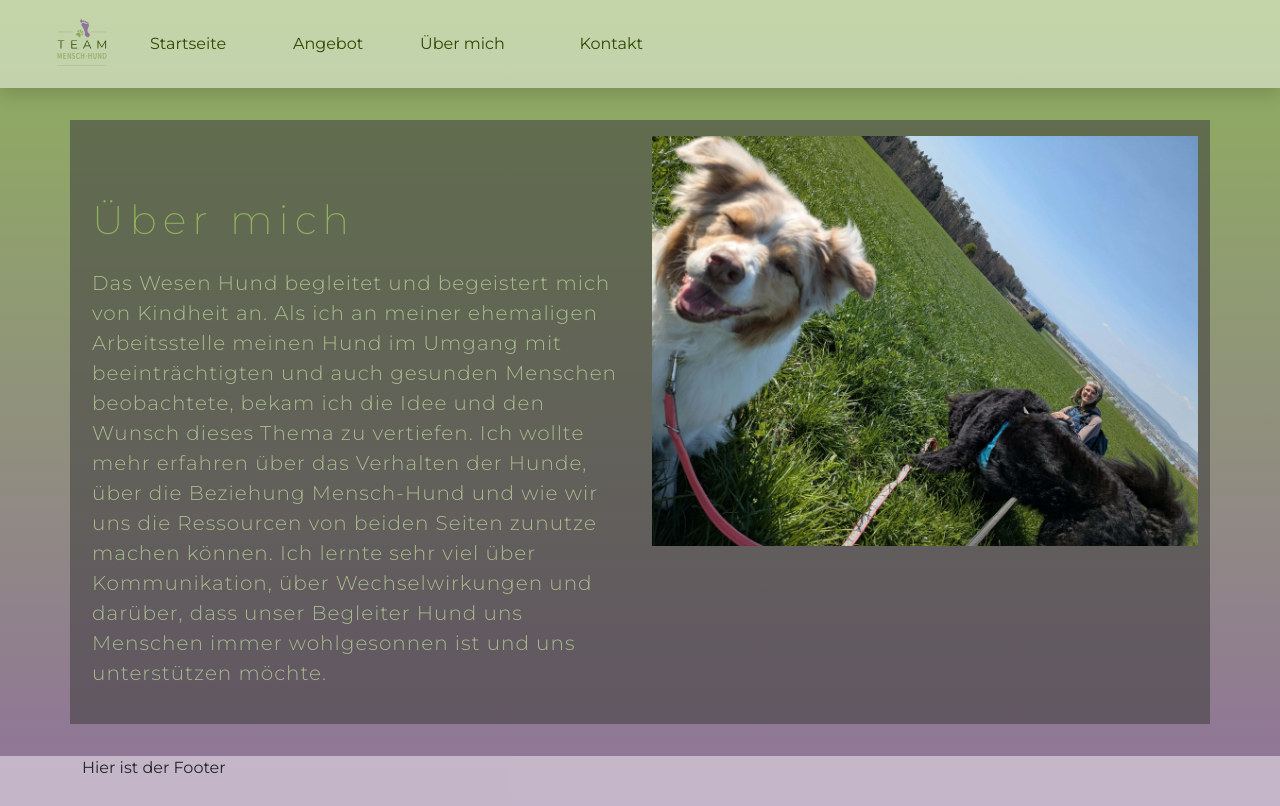
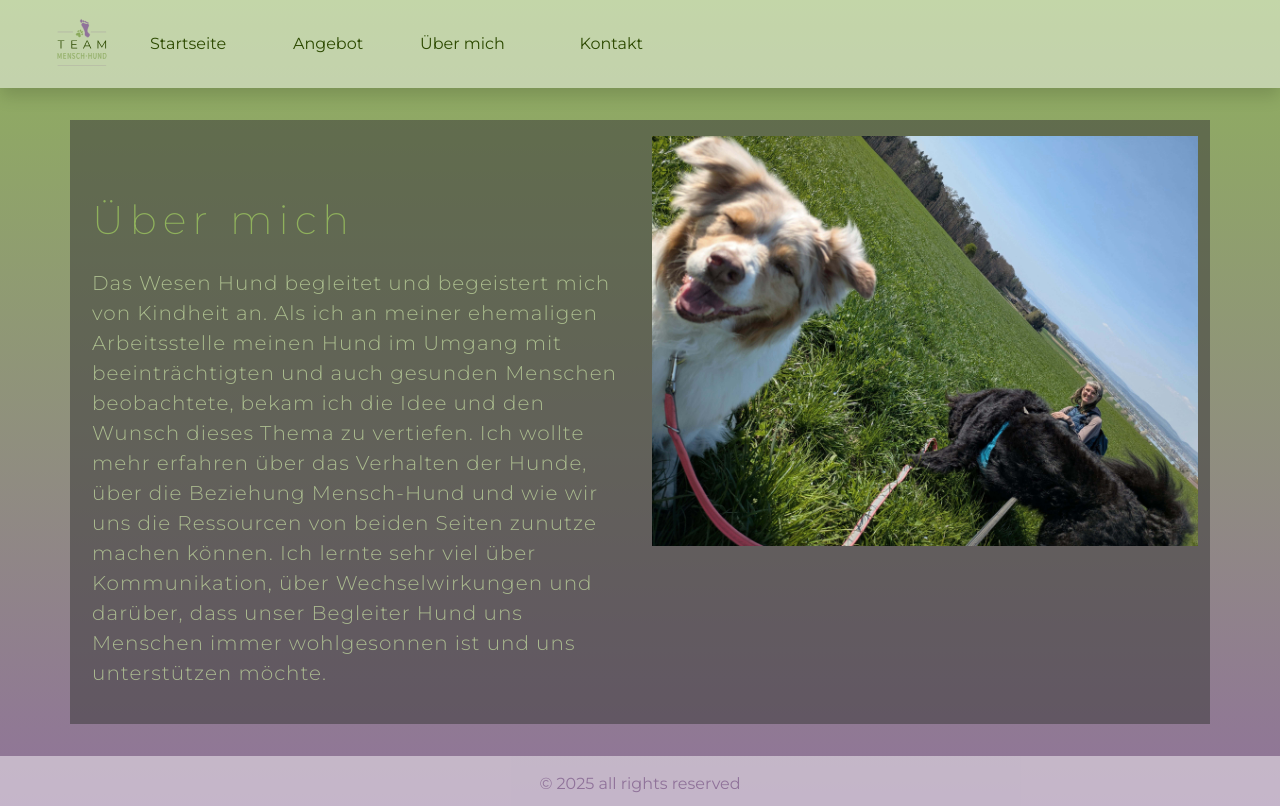
Before and after one commit to lunarpotato/website_dogcoach, a Next.js app: page /about in a window 1280 px wide. Built offline with nearby package versions, Linux system fonts and the light colour scheme.

Commit message:
footer styles

```diff
--- a/app/layout.tsx
+++ b/app/layout.tsx
@@ -28,7 +28,12 @@ export default function RootLayout({
 
         {/* Footer */}
         <footer className="footer">
-          <div className="container">Hier ist der Footer</div>
+          <div
+            className="container d-flex justify-content-center"
+            style={{ paddingTop: "1rem", color: "#90739a" }}
+          >
+            © 2025 all rights reserved
+          </div>
         </footer>
       </body>
     </html>
```
